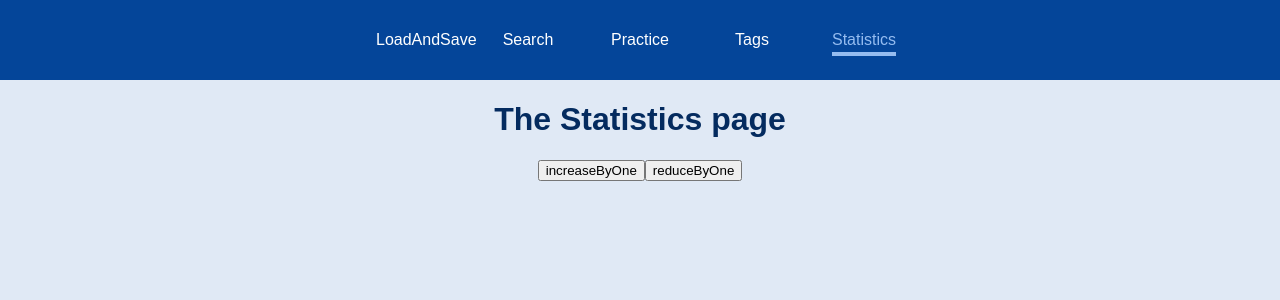
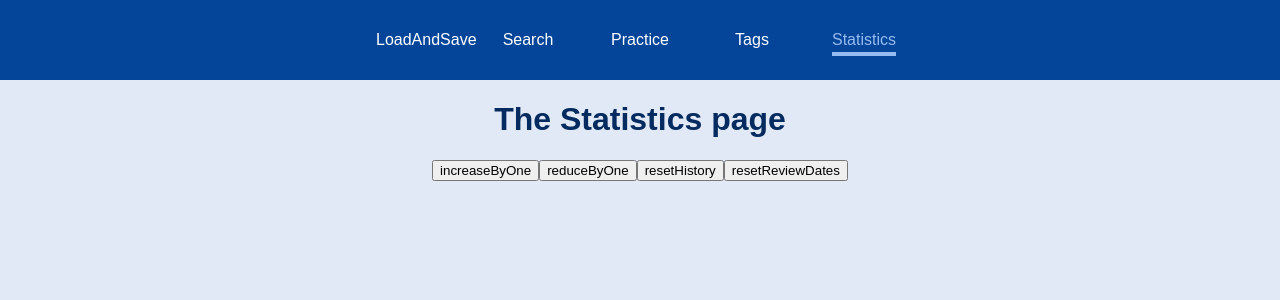
Before and after one commit to Weiqifan1/hanzimining, a React (Create React App) app: page /statistics in a window 1280 px wide. Shown: the top 300 px of the page. Built offline with nearby package versions, Linux system fonts and the light colour scheme.

Commit message:
2022-02-13_0044_addedResetHistoryAndResetDateButtonsInStatisticsPage

```diff
--- a/src/pages/Statistics.tsx
+++ b/src/pages/Statistics.tsx
@@ -79,10 +79,43 @@ const Statistics : React.FunctionComponent<IPage> = props => {
         editListItemInBulk(reduceByOne, characterSRSstate)
     }
 
+    function resetCardHistory() {
+        const allFlashCards: FlashCard[] = characterSRSstate.cards
+        const resetHistory: FlashCard[] = allFlashCards.map(eachCard => {
+            var newCard: FlashCard = {...eachCard, repetitionHistory: doResetHistory(eachCard.repetitionHistory)}
+            return newCard
+        })
+        editListItemInBulk(resetHistory, characterSRSstate)
+    }
+
+    function doResetHistory(repetitionHistory: number[]): number[] {
+        const newHistory: number[] = repetitionHistory.map(eachNumber => 1)
+        return newHistory;
+    }
+
+    function resetReviewDates() {
+        const allFlashCards: FlashCard[] = characterSRSstate.cards
+        const resetDates: FlashCard[] = allFlashCards.map(eachCard => {
+            var newCard: FlashCard = {...eachCard, dateOfLastReview: doResetDate(eachCard.dateOfLastReview)}
+            return newCard
+        })
+        editListItemInBulk(resetDates, characterSRSstate)
+    }
+
+    function doResetDate(dateOfLastReview: string) {
+        var today = new Date();
+        var yesterday = new Date();
+        yesterday.setDate(today.getDate() - 1);
+        const result = yesterday.toISOString().slice(0,10)
+        return result;
+    }
+
     return <div>
         <h1> The Statistics page </h1>
         <button type="button" onClick={increasePositiveReviewNumbersByOne}>increaseByOne</button>
         <button type="button" onClick={reducePositiveReviewNumbersByOne}>reduceByOne</button>
+        <button type="button" onClick={resetCardHistory}>resetHistory</button>
+        <button type="button" onClick={resetReviewDates}>resetReviewDates</button>
         <ul>
             {reviewNumbersCount.map(each => {
                 return <li>{each}</li>
```
